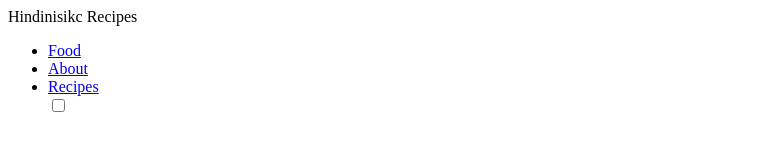
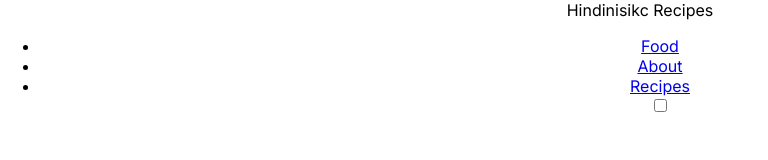
Before and after one commit to hindinisikc/hindinisikc_recipes, a plain HTML site: page index.html in a window 1280 px wide. Shown: the whole page, without its empty margins (0-768 px from the left). Drawn offline with Linux system fonts and the light colour scheme.

Commit message:
main css settings

```diff
--- /dev/null
+++ b/css/style.css
@@ -0,0 +1,15 @@
+@import url('https://fonts.googleapis.com/css2?family=Inter:ital,opsz,wght@0,14..32,100..900;1,14..32,100..900&display=swap');
+
+
+:root {
+  --primary-color: #ffffff;
+    --secondary-color: #36302B;
+}
+
+body {
+    font-family: 'Inter', sans-serif;
+    margin: 0;
+    padding: 0;
+    background: var(--primary-color);
+    text-align: center;
+}
--- /dev/null
+++ b/css/uiverse.css
@@ -0,0 +1,43 @@
+.label {
+    display: inline-flex;
+    align-items: center;
+    cursor: pointer;
+    color: #394a56;
+  }
+
+  .label-text {
+    margin-left: 16px;
+  }
+
+  .toggle {
+    isolation: isolate;
+    position: relative;
+    height: 30px;
+    width: 60px;
+    border-radius: 15px;
+    overflow: hidden;
+    box-shadow: -8px -4px 8px 0px #ffffff,
+      8px 4px 12px 0px #d1d9e6,
+      4px 4px 4px 0px #d1d9e6 inset,
+      -4px -4px 4px 0px #ffffff inset;
+  }
+
+  .toggle-state {
+    display: none;
+  }
+
+  .indicator {
+    height: 100%;
+    width: 200%;
+    background: var(--secondary-color);
+    border-radius: 15px;
+    transform: translate3d(-75%, 0, 0);
+    transition: transform 0.4s cubic-bezier(0.85, 0.05, 0.18, 1.35);
+    box-shadow: -8px -4px 8px 0px #ffffff,
+      8px 4px 12px 0px #d1d9e6;
+  }
+
+  .toggle-state:checked ~ .indicator {
+    transform: translate3d(25%, 0, 0);
+    background: var(--primary-color);
+  }
--- a/index.html
+++ b/index.html
@@ -4,6 +4,9 @@
     <meta charset="UTF-8">
     <meta name="viewport" content="width=device-width, initial-scale=1.0">
     <title>Recipes</title>
+    <link rel="stylesheet" href="css/style.css">
+    <link rel="stylesheet" href="css/header.css">
+
 </head>
 <body>
     <header>
```
Also changed, not shown: css/header.css (added).
